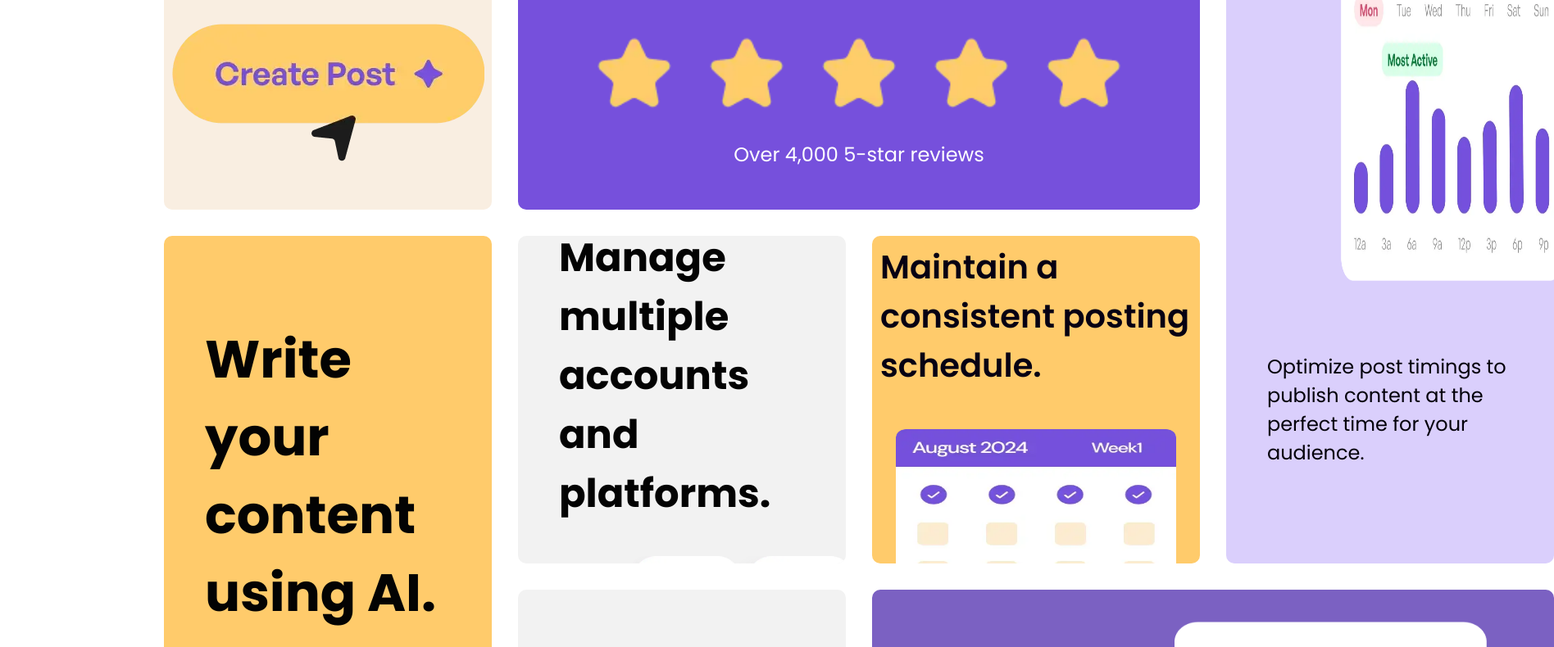
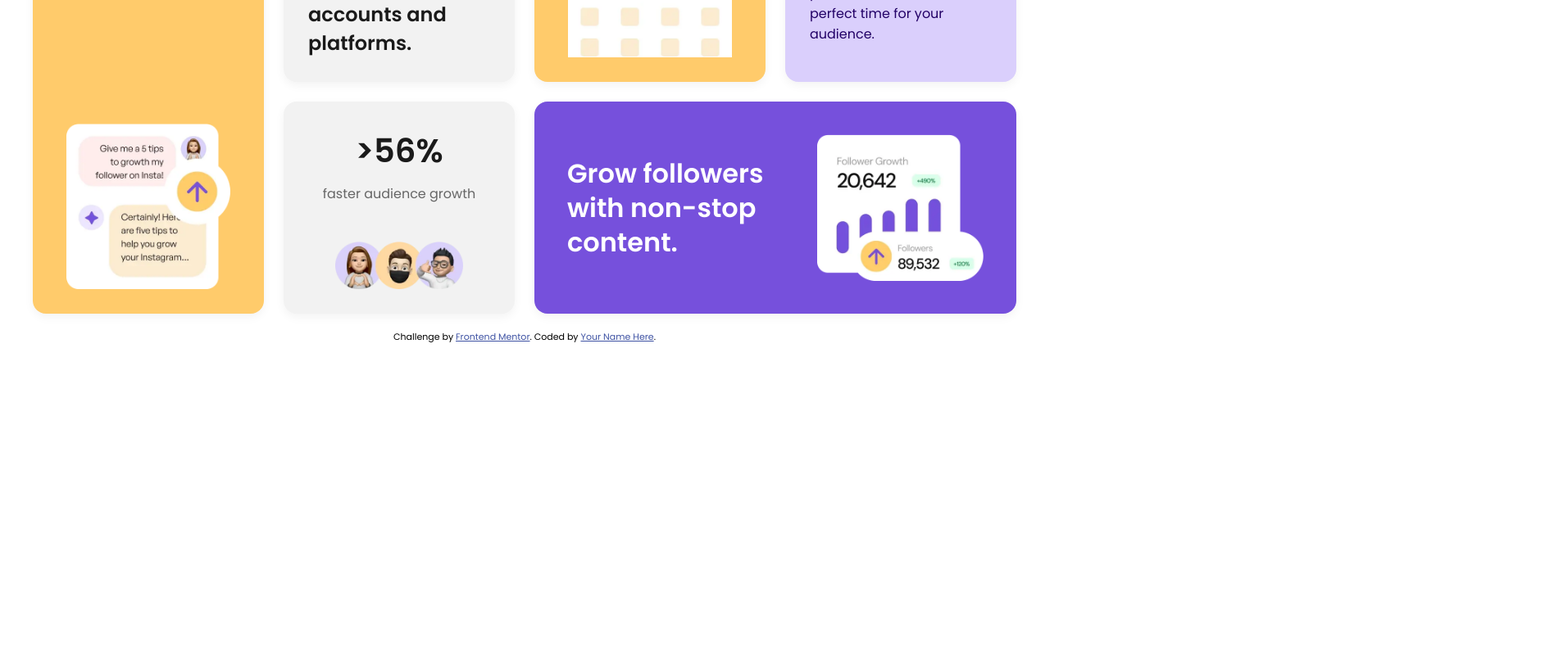
Before and after one commit to RivoltaAlpha/bento-cards, a plain HTML site: page index.html in a window 1280 px wide. Shown: the part 726-1516 px from the top of the page at 82% size, 1896 px wide, since content can reach past the window. After the commit the page ends 1186 px from the top, so only its background shows below. Drawn offline with Linux system fonts and the light colour scheme.

Commit message:
The bento grid styling worked 🥳🥳

```diff
--- a/styles.css
+++ b/styles.css
@@ -1,95 +1,100 @@
 * {
-    box-sizing: content-box;
-    font-family: 'Poppins';
+  box-sizing: border-box;
+  font-family: 'Poppins', sans-serif;
+}
 
-  }
-body{
-    margin: 0 50px 0 50px;
-    padding: 100px;
+body {
+  margin: 0;
+  padding: 40px;
+  background-color: hsl(0, 0%, 100%);
   font-family: 'Poppins', sans-serif;
-    background-color: hsl(0, 0%, 100%);
-    font: "./assets/fonts/DMSans-Italic-VariableFont_opsz,wght.ttf"
-}
-.icon {
-    display: flex;
-    align-items: center;
-    justify-content: space-between;
-    padding: 1rem 2rem;
-    background-color: hsl(0, 0%, 100%);
-    height: auto;
 }
 
 .templates {
   display: grid;
-    grid-template-columns: 400px 400px 400px 400px;
-    grid-template-rows: 400px 400px 400px 400px;
+  grid-template-columns: 1fr 1fr 1fr 1fr;
+  grid-template-rows: auto auto auto auto;
   grid-template-areas:
     "item1 item2 item2 item3"
     "item1 item2 item2 item3"
     "item4 item5 item6 item3"
     "item4 item7 item8 item8";
-    gap: 2em;
-    padding: 50px;
-    height: auto;
+  gap: 1.5rem;
+  max-width: 1400px;
+  margin: 0 auto;
 }
+
 .card {
-    padding: 50px;
-    border-radius: 10px;
+  border-radius: 16px;
+  padding: 30px;
   display: flex;
   flex-direction: column;
-    align-items: center;
-    justify-content: center;
-    color: hsl(256, 67%, 59%);
+  overflow: hidden;
+  box-shadow: 0 4px 12px rgba(0, 0, 0, 0.05);
+  height: 100%;
+  position: relative;
 }
 
 .item1 {
   grid-area: item1;
   background-color: hsl(31, 66%, 93%);
-    overflow: hidden;
-  }
-  .item1 h2 {
-    font-size: 4rem;
-    font-weight: bold;
-    color: hsl(0, 0%, 1%);
-}
-.item1 img{
-  background:hsl(31, 66%, 93%);
-}
-.item1 h1 {
-  font-size: 4rem;
-  font-weight: lighter;
-  color: hsl(0, 85%, 5%);
+  justify-content: space-between;
+  align-items: flex-start;
+  padding: 40px;
 }
 
-.highlight{
-  color:hsl(256, 67%, 59%);
+.item1 h1 {
+  font-size: 2.8rem;
+  font-weight: 700;
+  line-height: 1.2;
+  color: hsl(0, 0%, 10%);
+  margin-top: 0;
+  margin-bottom: 20px;
 }
 
+.highlight {
+  color: hsl(256, 67%, 59%);
+}
+
+.item1 img {
+  max-width: 60%;
+  margin-top: auto;
+  align-self: flex-end;
+}
 
 .item2 {
   grid-area: item2;
   background-color: hsl(256, 67%, 59%);
-    color: hsl(0, 0%, 100%);
+  color: white;
   display: flex;
   flex-direction: column;
   align-items: center;
-    justify-content: space-around;
-    padding: 50px;
+  justify-content: center;
+  text-align: center;
+  padding: 40px;
 }
+
 .item2 h1 {
-    font-size: 6rem;
-    font-weight: lighter;
-    color: hsl(0, 31%, 95%);
+  font-size: 3.5rem;
+  font-weight: 400;
+  line-height: 1.2;
+  margin: 10px 0;
+  color: white;
 }
-.item2 p{
-  font-size: 1.5rem;
+
+.ten {
+  color: hsl(39, 100%, 71%);
+  font-weight: 700;
 }
-.item2 img{
-  background:hsl(256, 67%, 59%);
-  width: 90%;
+
+.item2 img {
+  max-width: 220px;
+  margin: 20px 0;
 }
-.ten{
-  color:hsl(39, 100%, 71%);
+
+.item2 p {
+  margin-top: 10px;
+  font-size: 1rem;
 }
 
 .item3 {
@@ -97,158 +102,212 @@ body{
   background-color: hsl(254, 88%, 90%);
   display: flex;
   flex-direction: column;
-    align-items: center;
-    justify-content: space-evenly;
-    justify-items: center;
-    gap: 20px;
-    color: hsl(260, 100%, 2%);
-    overflow: hidden;
+  align-items: flex-start;
+  justify-content: space-between;
 }
+
 .item3 h2 {
-    font-size: 3rem;
-    font-weight: bold;
-    color: hsl(260, 100%, 1%);
+  font-size: 2rem;
+  font-weight: 600;
+  color: hsl(260, 100%, 5%);
+  margin-top: 0;
+  margin-bottom: 20px;
 }
+
 .item3 img {
-    width: 90%;
-    height: 40%;
-    border-radius: 10px;
-    margin-left: 50%;
+  max-width: 100%;
+  margin: 20px 0;
+  border-radius: 12px;
+}
 
-  }
 .item3 p {
-        font-size: 1.5rem;
-        color: hsl(260, 100%, 2%);
+  font-size: 1rem;
+  color: hsl(260, 100%, 20%);
+  margin-top: auto;
 }
 
 .item4 {
   grid-area: item4;
   background-color: hsl(39, 100%, 71%);
-    justify-content: space-around;
+  display: flex;
+  flex-direction: column;
+  justify-content: space-between;
 }
+
+.item4 h2 {
+  font-size: 2rem;
+  font-weight: 600;
+  color: hsl(0, 0%, 10%);
+  margin-top: 0;
+  margin-bottom: 20px;
+}
+
 .item4 img {
-    width: 90%;
-    height: 50%;
-    border-radius: 10px;
+  max-width: 90%;
+  margin-top: auto;
+  align-self: center;
 }
-  .item4 h2 {
-    font-size: 4rem;
-    font-weight: bold;
-    color: hsl(0, 0%, 1%);
-}
+
 .item5 {
   grid-area: item5;
   background-color: hsl(0, 0%, 95%);
-    overflow: hidden;
+  display: flex;
+  flex-direction: column-reverse;
+  justify-content: space-between;
 }
+
+.item5 h2 {
+  font-size: 1.5rem;
+  font-weight: 600;
+  color: hsl(0, 0%, 10%);
+  margin-top: 20px;
+  margin-bottom: 0;
+}
+
 .item5 img {
-    width: 90%;
-    height: 50%;
-    border-radius: 10px;
-    margin-left: 50%;
-  }
-    .item5 h2 {
-        font-size: 3rem;
-        font-weight: bold;
-        color: hsl(0, 0%, 1%);
+  max-width: 90%;
+  margin-bottom: auto;
+  align-self: center;
 }
 
 .item6 {
   grid-area: item6;
   background-color: hsl(39, 100%, 71%);
-    overflow: hidden;
-    padding:10px
+  display: flex;
+  flex-direction: column;
+  justify-content: space-between;
 }
+
 .item6 h2 {
-    font-size: 2.5rem;
+  font-size: 1.5rem;
   font-weight: 600;
-    color: hsl(258, 89%, 4%);
-    margin-bottom: 10px;
+  color: hsl(0, 0%, 10%);
+  margin-top: 0;
+  margin-bottom: 20px;
 }
+
 .item6 img {
-    width: 90%;
-    height: 50%;
-    margin-top: 10%;
-    border-radius: 10px;
+  max-width: 90%;
+  margin-top: auto;
+  align-self: center;
 }
 
 .item7 {
   grid-area: item7;
   background-color: hsl(0, 0%, 95%);
-    color: hsl(0, 100%, 1%);
-    overflow: hidden;
+  display: flex;
+  flex-direction: column;
+  align-items: center;
   justify-content: center;
-    align-items: center;
+  text-align: center;
 }
+
 .item7 h2 {
-        font-size: 6rem;
-        font-weight: lighter;
-        color: hsl(0, 0%, 1%);
+  font-size: 2.5rem;
+  font-weight: 600;
+  color: hsl(0, 0%, 10%);
+  margin-top: 0;
+  margin-bottom: 10px;
 }
+
 .item7 p {
-        font-size: 1.5rem;
-        color: hsl(0, 0%, 1%);
+  font-size: 1rem;
+  color: hsl(0, 0%, 40%);
+  margin-top: 0;
+  margin-bottom: 20px;
 }
+
 .item7 img {
-        width: 70%;
-        height: 20%;
-        border-radius: 10px;
+  max-width: 70%;
+  margin-top: auto;
 }
 
 .item8 {
   grid-area: item8;
-    background-color: hsl(256, 44%, 57%);
-    color: hsl(0, 0%, 100%);
+  background-color: hsl(256, 67%, 59%);
+  color: white;
   display: flex;
   flex-direction: row;
   align-items: center;
-    justify-content: center;
+  justify-content: space-between;
+  padding: 40px;
+}
+
+.item8 h2 {
+  font-size: 2rem;
+  font-weight: 600;
+  color: white;
+  margin: 0;
+  max-width: 50%;
+  line-height: 1.3;
+}
+
+.item8 img {
+  max-width: 40%;
+  margin-left: 20px;
+  border-radius: 12px;
+}
+
+    .attribution { font-size: 11px; text-align: center; margin-top: 20px; }
+    .attribution a { color: hsl(228, 45%, 44%); }
+
+/* Media Queries */
+@media (max-width: 1200px) {
+  .templates {
+    grid-template-columns: 1fr 1fr 1fr;
+    grid-template-areas:
+      "item1 item2 item3"
+      "item4 item5 item3"
+      "item6 item7 item8";
+  }
+
+  .item8 {
+    flex-direction: column;
+    text-align: center;
+  }
+
+  .item8 h2 {
+    max-width: 100%;
+    margin-bottom: 20px;
+  }
+
+  .item8 img {
+    max-width: 80%;
+    margin-left: 0;
+  }
+}
+
+@media (max-width: 900px) {
+  body {
     padding: 20px;
+  }
+
+  .templates {
+    grid-template-columns: 1fr 1fr;
+    grid-template-areas:
+      "item1 item2"
+      "item3 item4"
+      "item5 item6"
+      "item7 item8";
     gap: 20px;
   }
-  .item8 img {
-    width: 80%;
-    height: 90%;
-    border-radius: 10px;
+
+  .item1 h1, .item2 h1 {
+    font-size: 2.2rem;
   }
-.item8 h2{
-    font-size: 3.2 rem;
-    color: hsl(240, 100%, 100%);
+
+  .item3 h2, .item4 h2, .item8 h2 {
+    font-size: 1.8rem;
   }
-.create{
-    display: flex;
-    flex-direction: column;
-    align-items: center;
-    justify-content: center;
-    width: 100%;
-    height: 100%;
-    background-color: hsl(254, 88%, 90%);
-    gap: 20px;
 }
-.create h1{
-    font-size: 2rem;
-    color: hsl(256, 67%, 59%);
+
+@media (max-width: 600px) {
+  body {
+    padding: 15px;
   }
-.social-media{
-    display: flex;
-    flex-direction: column;
-    align-items: center;
-    justify-content: center;
-    gap: 20px;
-}
-.social-media h1{
-    font-size: 5rem;
-    color: hsl(256, 67%, 59%);
-}
-@media (max-width: 425px) {
-  body{
-    padding: 10px;
-    margin: 20px;
-  }
+
   .templates {
-      grid-template-columns: 500px;
-      margin: auto;
-      grid-template-rows: 500px;
+    grid-template-columns: 1fr;
     grid-template-areas:
       "item1"
       "item2"
@@ -258,25 +317,9 @@ body{
       "item6"
       "item7"
       "item8";
-      gap: 20px;
   }
 
+  .card {
+    padding: 25px;
   }
-@media (max-width: 768px) {
-  body{
-    padding: 10px;
-    margin: 20px;
 }
-    .templates {
-      margin: auto;
-      grid-template-columns: 500px 500px;
-      grid-template-rows: 500px 500px;
-      grid-template-areas:
-      "item1 item2"
-      "item3 item4"
-      "item5 item6"
-      "item7 item8";
-      gap: 20px;
-    }
-
-  }
```
Lines whose indentation alone changed are shown as unchanged.
